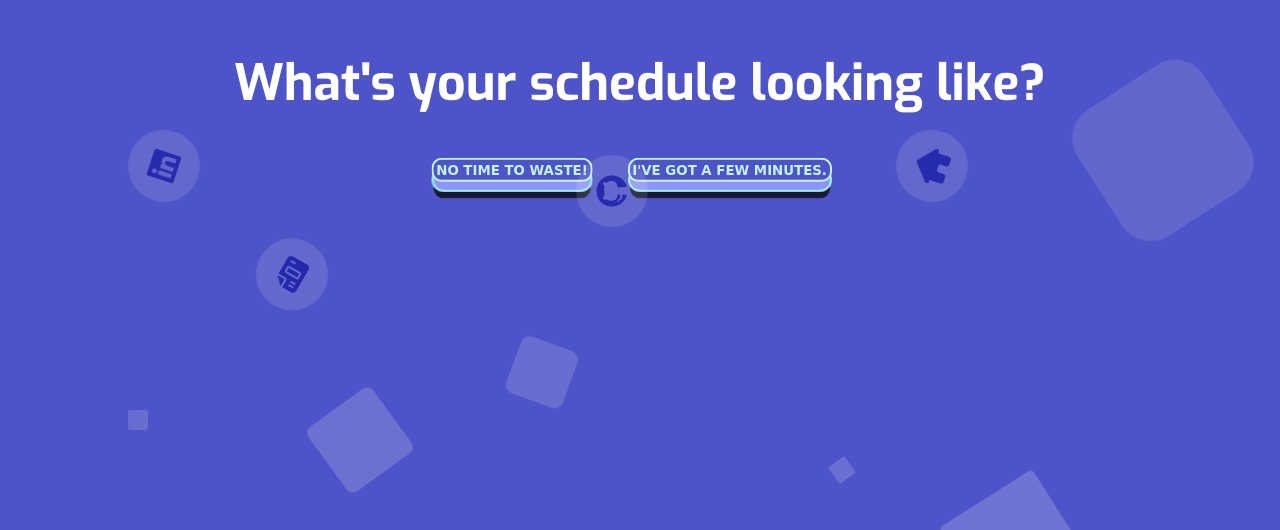
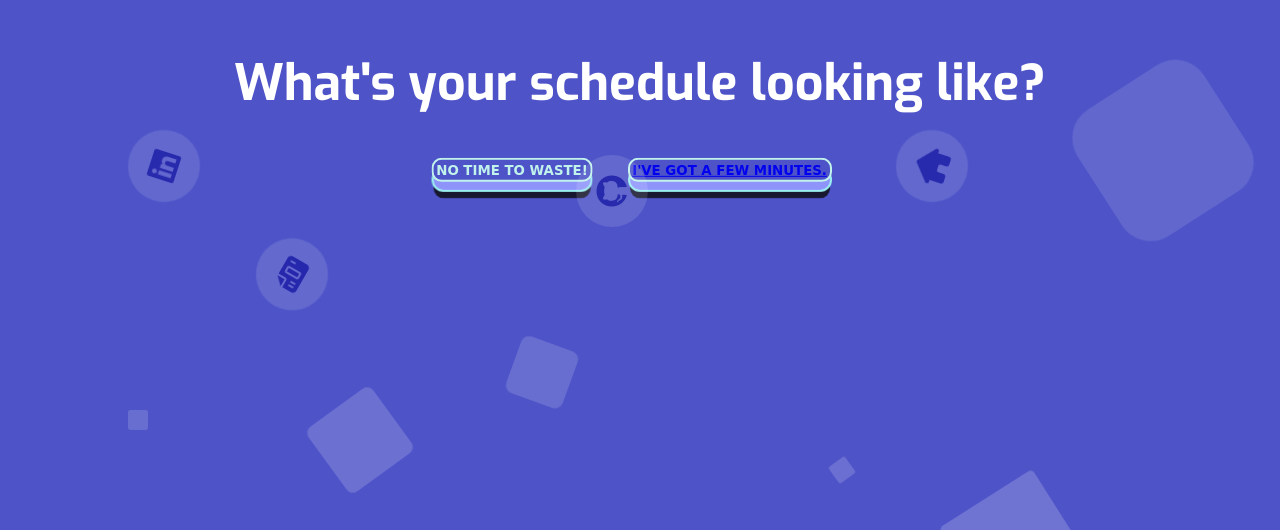
Before and after one commit to Kevinbrito/Personal-Website, a plain HTML site: page recruiter.html in a window 1280 px wide. Shown: the part 270-800 px from the top of the page. Drawn offline with nearby package versions, Linux system fonts and the light colour scheme.

Commit message:
Fixed right button no link issue  on recruiter.html

```diff
--- a/recruiter.html
+++ b/recruiter.html
@@ -38,7 +38,11 @@
     </div>
 
     <div class="not-busy">
-        <button class="time-buttons" id="time">I've got a few minutes.</button>
+        <button class="time-buttons" id="time">
+            <a href="index.html">
+                I've got a few minutes.
+            </a>
+        </button>
     </div>
     <!-- Start of bubbles for project info  -->
 
```
